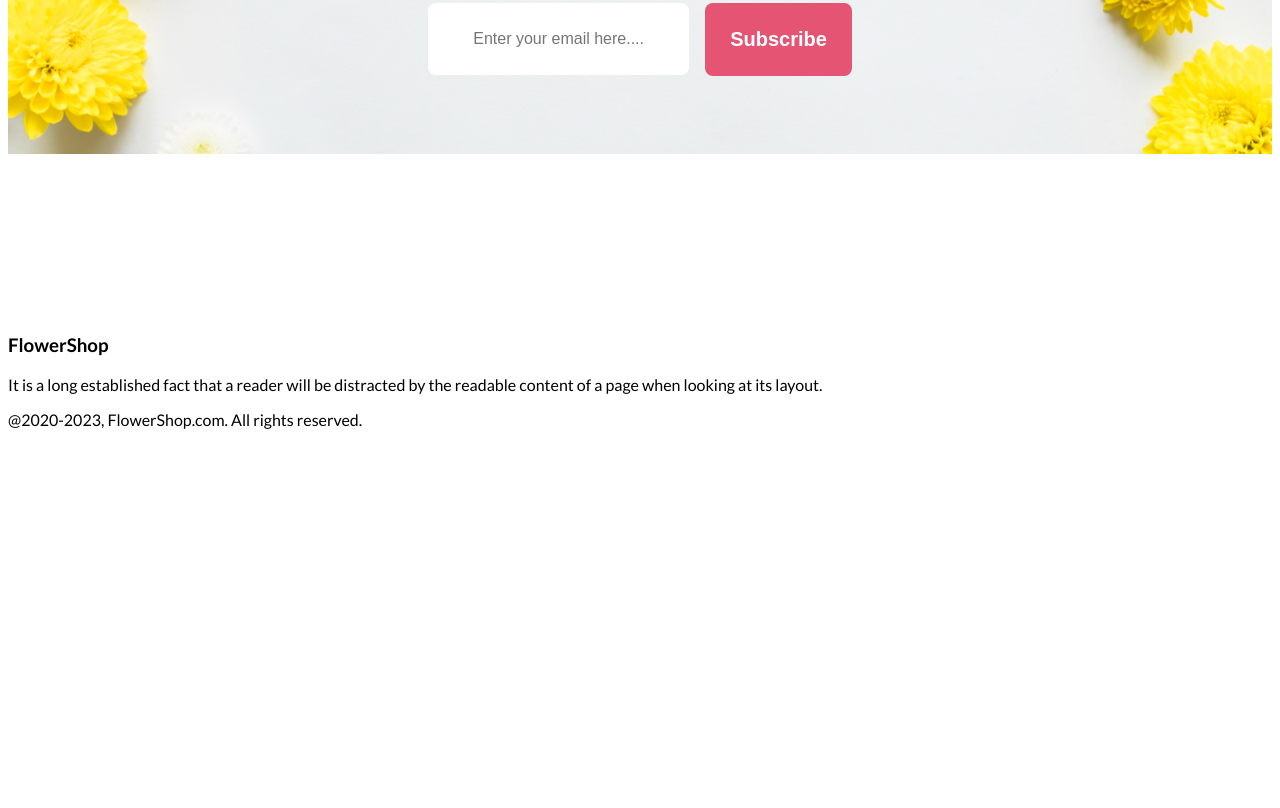
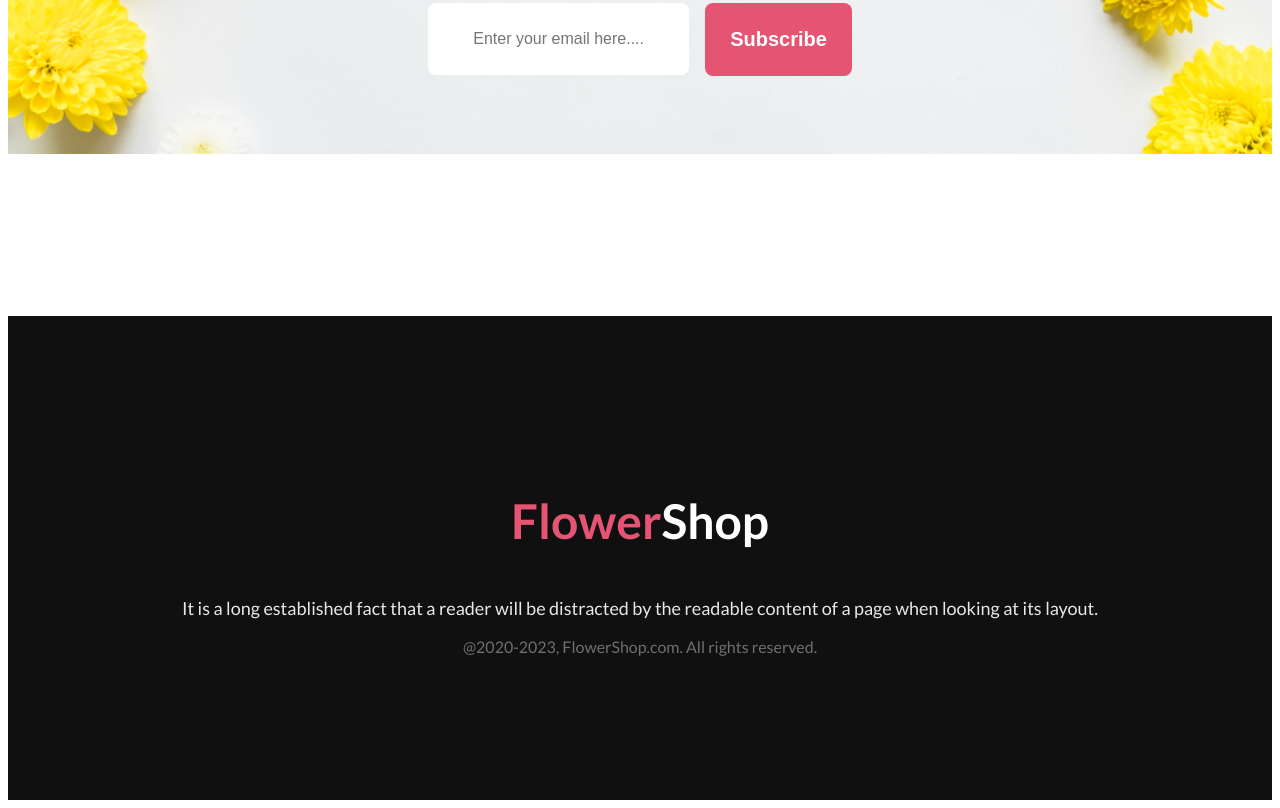
Before and after one commit to tajbir-uddin/assingment-1, a plain HTML site: page index.html in a window 1280 px wide. Shown: the part 4409-5217 px from the top of the page. Before the commit the page ends 4854 px from the top, so only its background shows below. Drawn offline with Linux system fonts and the light colour scheme.

Commit message:
finished footer styles

```diff
--- a/index.html
+++ b/index.html
@@ -12,6 +12,7 @@
 </head>
 
 <body>
+    <!-- Header Section -->
     <header>
         <div class="banner">
             <h1 class="banner-title">Let's make beautiful flowers a part of your life.</h1>
@@ -27,6 +28,7 @@
             <img src="Flower Asset/pngwing 10.png" alt="">
         </div>
     </header>
+    <!-- Main Section -->
     <main>
         <!-- Feature Section -->
         <section class="Feature-section">
@@ -87,7 +89,8 @@
             </div>
         </section>
     </main>
-    <footer>
+    <!-- Footer section -->
+    <footer class="footer">
         <h3 class="footer-title">Flower<span class="shop">Shop</span></h3>
         <p class="footer-description">It is a long established fact that a reader will be distracted by the readable
             content of a page when looking at its layout.</p>
--- a/styles/style.css
+++ b/styles/style.css
@@ -166,3 +166,38 @@ header img {
     font-weight: 400;
     padding: 27px;
 }
+
+/* Footer Section */
+
+.footer {
+    background: #111010;
+    padding: 128px;
+    /* margin-top: 200px; */
+}
+
+.footer-title {
+    color: #E55473;
+    font-size: 48px;
+    font-weight: 700;
+    text-align: center;
+}
+
+.shop {
+    color: #FFF;
+    font-size: 48px;
+    font-weight: 700;
+}
+
+.footer-description {
+    color: rgba(255, 255, 255, 0.90);
+    text-align: center;
+    font-size: 18px;
+    font-weight: 400;
+}
+
+.copy-right {
+    color: rgba(255, 255, 255, 0.40);
+    text-align: center;
+    font-size: 16px;
+    font-weight: 400;
+}
```
